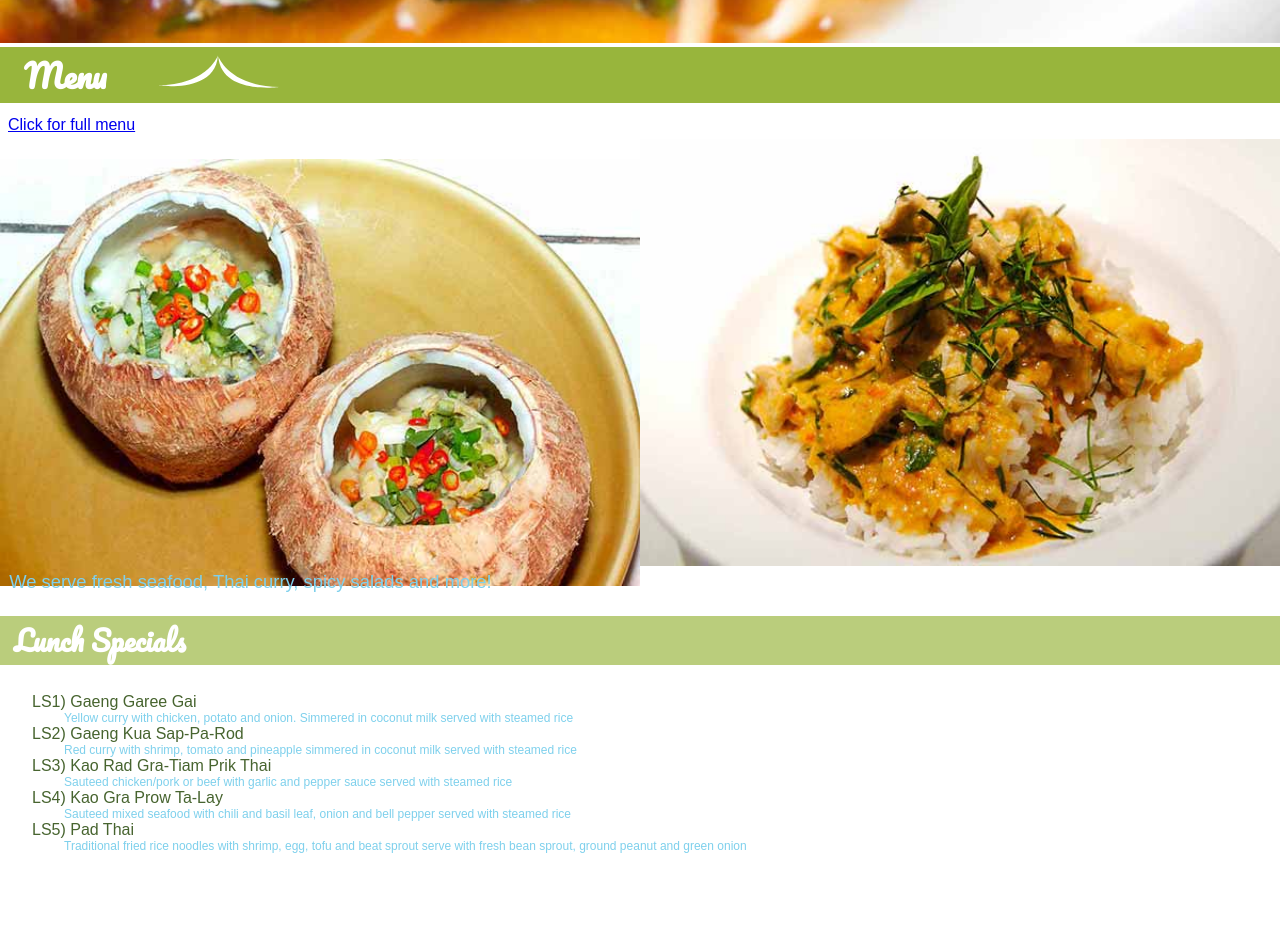
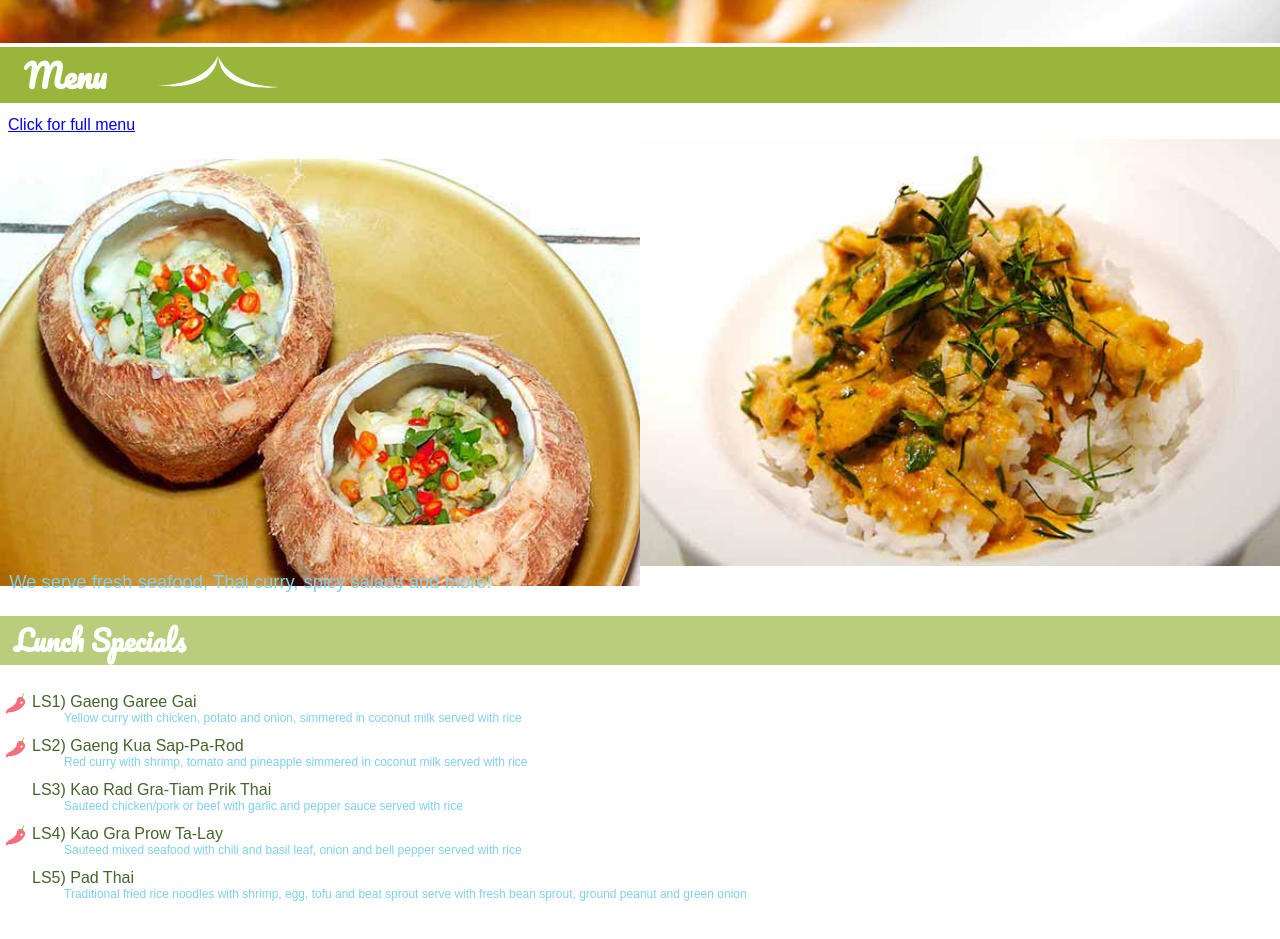
Before and after one commit to erinmilling/dsn1674-project-3, a plain HTML site: page index.html in a window 1280 px wide. Shown: the part 1155-2094 px from the top of the page. Drawn offline with Linux system fonts and the light colour scheme; a web font is replaced by a local one.

Commit message:
edited text to eliminate orphans

```diff
--- a/css/main.css
+++ b/css/main.css
@@ -150,7 +150,16 @@ dt{
 dd{
   color:rgb(126,208,236);
   font-size: .75em;
-  padding: 0 0 0 2em;
+  padding: 0 0 1em 2em;
   top: -130px;
   position: relative;
+
 }
+.chili{
+  position: absolute;
+  display: inline-block;;
+  margin-top: -135px;
+}
+.menusection{
+  position: relative;
+}
--- a/index.html
+++ b/index.html
@@ -42,17 +42,20 @@
 
   <h3 class="lunch">Lunch Specials</h3>
 
+  <img class="chili" src="images/chili.svg">
   <dt>LS1) Gaeng Garee Gai</dt>
-    <dd>Yellow curry with chicken, potato and onion. Simmered in coconut milk served with steamed rice</dd>
+    <dd>Yellow curry with chicken, potato and onion, simmered in coconut milk served with rice</dd>
 
+    <img class="chili" src="images/chili.svg">
   <dt>LS2) Gaeng Kua Sap-Pa-Rod</dt>
-    <dd>Red curry with shrimp, tomato and pineapple simmered in coconut milk served with steamed rice</dd>
+    <dd>Red curry with shrimp, tomato and pineapple simmered in coconut milk served with rice</dd>
 
   <dt>LS3) Kao Rad Gra-Tiam Prik Thai</dt>
-    <dd>Sauteed chicken/pork or beef with garlic and pepper sauce served with steamed rice</dd>
+    <dd>Sauteed chicken/pork or beef with garlic and pepper sauce served with rice</dd>
 
+  <img class="chili" src="images/chili.svg">
   <dt>LS4) Kao Gra Prow Ta-Lay</dt>
-    <dd>Sauteed mixed seafood with chili and basil leaf, onion and bell pepper served with steamed rice</dd>
+    <dd>Sauteed mixed seafood with chili and basil leaf, onion and bell pepper served with rice</dd>
 
   <dt>LS5) Pad Thai</dt>
     <dd>Traditional fried rice noodles with shrimp, egg, tofu and beat sprout serve with fresh bean sprout, ground peanut and green onion</dd>
```
